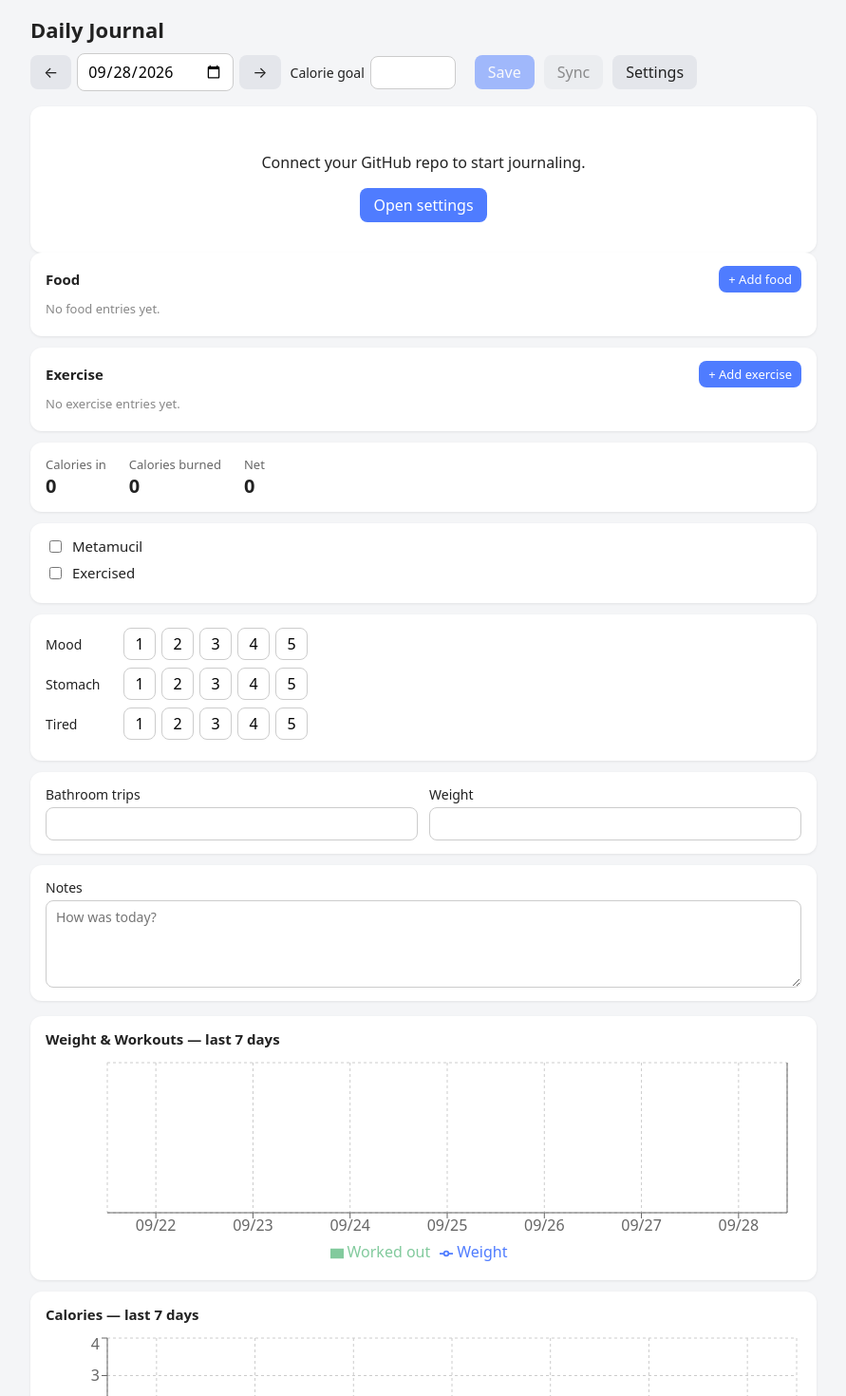
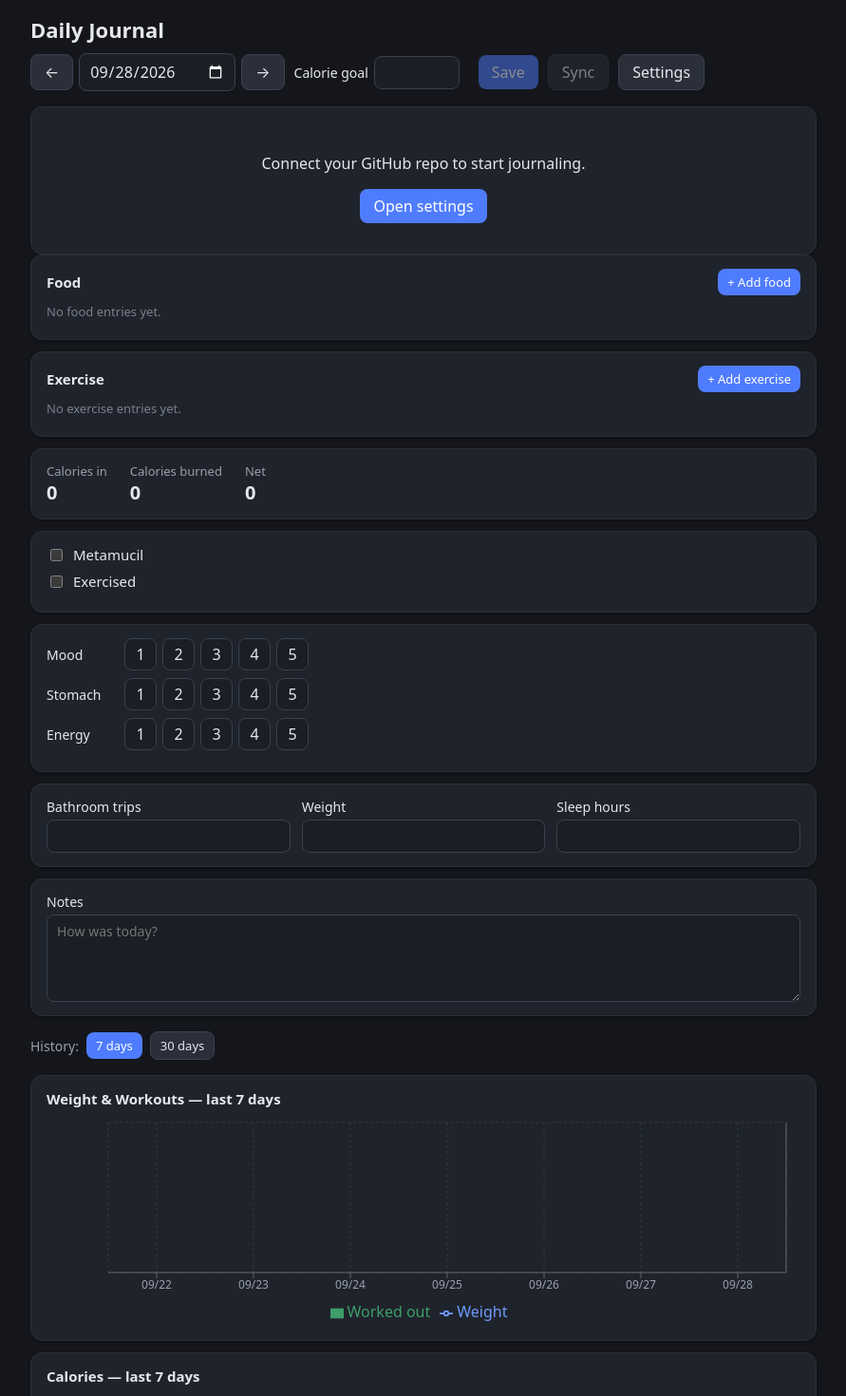
Before and after one commit to itsmedpp/journal, a React (Vite) app: page / in a window 1280 px wide. Shown: the top 1470 px of the page at 95% size, without its empty margins (194-1085 px from the left). Built offline with nearby package versions, Linux system fonts and the light colour scheme.

Commit message:
Dark mode, sleep hours, Energy rating, 7/30-day chart range

```diff
--- a/src/App.tsx
+++ b/src/App.tsx
@@ -22,6 +22,7 @@ export default function App() {
   const [dateKey, setDateKey] = useState(todayKey());
   const [draft, setDraft] = useState<JournalData | null>(null);
   const [showSettings, setShowSettings] = useState(false);
+  const [range, setRange] = useState<7 | 30>(7);
 
   const current = draft ?? data;
   const dirty = draft !== null;
@@ -111,7 +112,24 @@ export default function App() {
 
       <main>
         <DayEntryForm day={day} onChange={setDay} />
-        <Charts data={current} />
+        <div className="range-toggle">
+          <span>History:</span>
+          <button
+            type="button"
+            className={`btn small ${range === 7 ? '' : 'secondary'}`}
+            onClick={() => setRange(7)}
+          >
+            7 days
+          </button>
+          <button
+            type="button"
+            className={`btn small ${range === 30 ? '' : 'secondary'}`}
+            onClick={() => setRange(30)}
+          >
+            30 days
+          </button>
+        </div>
+        <Charts data={current} range={range} />
       </main>
 
       {showSettings && (
--- a/src/components/Charts.tsx
+++ b/src/components/Charts.tsx
@@ -15,12 +15,13 @@ import { JournalData, todayKey } from '../types';
 
 interface Props {
   data: JournalData;
+  range: number;
 }
 
-function last7Days(): string[] {
+function lastDays(n: number): string[] {
   const out: string[] = [];
   const d = new Date();
-  for (let i = 6; i >= 0; i--) {
+  for (let i = n - 1; i >= 0; i--) {
     const t = new Date(d);
     t.setDate(d.getDate() - i);
     out.push(todayKey(t));
@@ -28,17 +29,26 @@ function last7Days(): string[] {
   return out;
 }
 
-function shortLabel(key: string): string {
-  return key.slice(5).replace('-', '/');
+function shortLabel(key: string, compact: boolean): string {
+  return compact ? key.slice(8) : key.slice(5).replace('-', '/');
 }
 
-export function Charts({ data }: Props) {
-  const keys = last7Days();
+const axisStyle = { fill: '#9aa0ad', fontSize: 12 };
+const gridStroke = '#333a45';
+const tooltipStyle = {
+  contentStyle: { background: '#23272f', border: '1px solid #333a45', borderRadius: 8 },
+  labelStyle: { color: '#e6e8ec' },
+};
+
+export function Charts({ data, range }: Props) {
+  const keys = lastDays(range);
+  const compact = range > 7;
+  const lbl = (k: string) => shortLabel(k, compact);
 
   const weightRows = keys.map((k) => {
     const d = data.days[k];
     return {
-      day: shortLabel(k),
+      day: lbl(k),
       weight: d?.weight ?? null,
       exercised: d?.exercised ? 1 : 0,
     };
@@ -48,70 +58,77 @@ export function Charts({ data }: Props) {
     const d = data.days[k];
     const inCal = d ? d.foods.reduce((s, f) => s + (f.calories || 0), 0) : 0;
     const outCal = d ? d.exercises.reduce((s, e) => s + (e.caloriesBurned || 0), 0) : 0;
-    return { day: shortLabel(k), 'Calories in': inCal, 'Burned': outCal };
+    return { day: lbl(k), 'Calories in': inCal, 'Burned': outCal };
   });
 
   const ratingRows = keys.map((k) => {
     const d = data.days[k];
     return {
-      day: shortLabel(k),
+      day: lbl(k),
       Mood: d?.mood ?? null,
       Stomach: d?.stomach ?? null,
-      Tired: d?.tired ?? null,
+      Energy: d?.energy ?? null,
     };
   });
+
+  const sleepRows = keys.map((k) => ({
+    day: lbl(k),
+    'Sleep hours': data.days[k]?.sleepHours ?? null,
+  }));
+
+  const barSize = compact ? 8 : 24;
 
   return (
     <div className="charts">
       <section className="card">
-        <h3>Weight &amp; Workouts — last 7 days</h3>
+        <h3>Weight &amp; Workouts — last {range} days</h3>
         <ResponsiveContainer width="100%" height={220}>
           <ComposedChart data={weightRows}>
-            <CartesianGrid strokeDasharray="3 3" />
-            <XAxis dataKey="day" />
-            <YAxis yAxisId="w" domain={['auto', 'auto']} />
+            <CartesianGrid strokeDasharray="3 3" stroke={gridStroke} />
+            <XAxis dataKey="day" tick={axisStyle} interval={compact ? 2 : 0} />
+            <YAxis yAxisId="w" domain={['auto', 'auto']} tick={axisStyle} />
             <YAxis yAxisId="e" orientation="right" domain={[0, 1]} tick={false} width={10} />
-            <Tooltip />
+            <Tooltip {...tooltipStyle} />
             <Legend />
             <Bar
               yAxisId="e"
               dataKey="exercised"
               name="Worked out"
-              fill="#82ca9d"
+              fill="#3d9e6b"
               fillOpacity={0.35}
-              barSize={24}
+              barSize={barSize}
             />
             <Line
               yAxisId="w"
               type="monotone"
               dataKey="weight"
               name="Weight"
-              stroke="#4f7cff"
+              stroke="#6f9bff"
               strokeWidth={2}
               connectNulls
-              dot={{ r: 4 }}
+              dot={{ r: 3 }}
             />
           </ComposedChart>
         </ResponsiveContainer>
       </section>
 
       <section className="card">
-        <h3>Calories — last 7 days</h3>
+        <h3>Calories — last {range} days</h3>
         <ResponsiveContainer width="100%" height={220}>
           <ComposedChart data={calRows}>
-            <CartesianGrid strokeDasharray="3 3" />
-            <XAxis dataKey="day" />
-            <YAxis />
-            <Tooltip />
+            <CartesianGrid strokeDasharray="3 3" stroke={gridStroke} />
+            <XAxis dataKey="day" tick={axisStyle} interval={compact ? 2 : 0} />
+            <YAxis tick={axisStyle} />
+            <Tooltip {...tooltipStyle} />
             <Legend />
-            <Bar dataKey="Calories in" fill="#4f7cff" barSize={20} />
-            <Bar dataKey="Burned" fill="#f2a93b" barSize={20} />
+            <Bar dataKey="Calories in" fill="#6f9bff" barSize={barSize} />
+            <Bar dataKey="Burned" fill="#f2a93b" barSize={barSize} />
             {data.calorieGoal != null && (
               <ReferenceLine
                 y={data.calorieGoal}
-                stroke="#d64545"
+                stroke="#e05d5d"
                 strokeDasharray="6 4"
-                label={{ value: `Goal ${data.calorieGoal}`, position: 'insideTopRight', fill: '#d64545' }}
+                label={{ value: `Goal ${data.calorieGoal}`, position: 'insideTopRight', fill: '#e05d5d' }}
               />
             )}
           </ComposedChart>
@@ -119,18 +136,32 @@ export function Charts({ data }: Props) {
       </section>
 
       <section className="card">
-        <h3>Ratings — last 7 days</h3>
+        <h3>Ratings — last {range} days</h3>
         <ResponsiveContainer width="100%" height={220}>
           <LineChart data={ratingRows}>
-            <CartesianGrid strokeDasharray="3 3" />
-            <XAxis dataKey="day" />
-            <YAxis domain={[0, 5]} ticks={[1, 2, 3, 4, 5]} />
-            <Tooltip />
+            <CartesianGrid strokeDasharray="3 3" stroke={gridStroke} />
+            <XAxis dataKey="day" tick={axisStyle} interval={compact ? 2 : 0} />
+            <YAxis domain={[0, 5]} ticks={[1, 2, 3, 4, 5]} tick={axisStyle} />
+            <Tooltip {...tooltipStyle} />
             <Legend />
-            <Line type="monotone" dataKey="Mood" stroke="#4f7cff" strokeWidth={2} connectNulls />
-            <Line type="monotone" dataKey="Stomach" stroke="#82ca9d" strokeWidth={2} connectNulls />
-            <Line type="monotone" dataKey="Tired" stroke="#f2a93b" strokeWidth={2} connectNulls />
+            <Line type="monotone" dataKey="Mood" stroke="#6f9bff" strokeWidth={2} connectNulls dot={{ r: 2 }} />
+            <Line type="monotone" dataKey="Stomach" stroke="#3d9e6b" strokeWidth={2} connectNulls dot={{ r: 2 }} />
+            <Line type="monotone" dataKey="Energy" stroke="#f2a93b" strokeWidth={2} connectNulls dot={{ r: 2 }} />
           </LineChart>
+        </ResponsiveContainer>
+      </section>
+
+      <section className="card">
+        <h3>Sleep — last {range} days</h3>
+        <ResponsiveContainer width="100%" height={220}>
+          <ComposedChart data={sleepRows}>
+            <CartesianGrid strokeDasharray="3 3" stroke={gridStroke} />
+            <XAxis dataKey="day" tick={axisStyle} interval={compact ? 2 : 0} />
+            <YAxis domain={[0, 12]} tick={axisStyle} />
+            <Tooltip {...tooltipStyle} />
+            <Legend />
+            <Bar dataKey="Sleep hours" fill="#9b7bff" barSize={barSize} />
+          </ComposedChart>
         </ResponsiveContainer>
       </section>
     </div>
--- a/src/components/DayEntry.tsx
+++ b/src/components/DayEntry.tsx
@@ -134,10 +134,10 @@ export function DayEntryForm({ day, onChange }: Props) {
       <section className="card">
         <Rating label="Mood" value={day.mood} onChange={(v) => set({ mood: v })} />
         <Rating label="Stomach" value={day.stomach} onChange={(v) => set({ stomach: v })} />
-        <Rating label="Tired" value={day.tired} onChange={(v) => set({ tired: v })} />
+        <Rating label="Energy" value={day.energy} onChange={(v) => set({ energy: v })} />
       </section>
 
-      <section className="card grid2">
+      <section className="card grid3">
         <label>
           Bathroom trips
           <input
@@ -157,6 +157,17 @@ export function DayEntryForm({ day, onChange }: Props) {
             onChange={(e) => set({ weight: e.target.value === '' ? null : Number(e.target.value) })}
           />
         </label>
+        <label>
+          Sleep hours
+          <input
+            type="number"
+            step="0.5"
+            min={0}
+            max={24}
+            value={day.sleepHours ?? ''}
+            onChange={(e) => set({ sleepHours: e.target.value === '' ? null : Number(e.target.value) })}
+          />
+        </label>
       </section>
 
       <section className="card">
--- a/src/state.ts
+++ b/src/state.ts
@@ -1,6 +1,6 @@
 import { useCallback, useEffect, useRef, useState } from 'react';
 import { loadJournal, saveJournal } from './github';
-import { emptyJournal, JournalData, Settings } from './types';
+import { DayEntry, emptyJournal, JournalData, normalizeDay, Settings } from './types';
 
 const SETTINGS_KEY = 'journal.settings';
 const CACHE_KEY = 'journal.cache';
@@ -32,7 +32,13 @@ export function storeSettings(s: Settings) {
 function loadCache(): JournalData | null {
   try {
     const raw = localStorage.getItem(CACHE_KEY);
-    return raw ? (JSON.parse(raw) as JournalData) : null;
+    if (!raw) return null;
+    const parsed = JSON.parse(raw) as JournalData;
+    const days: Record<string, DayEntry> = {};
+    for (const [k, v] of Object.entries(parsed.days ?? {})) {
+      days[k] = normalizeDay(v);
+    }
+    return { calorieGoal: parsed.calorieGoal ?? null, days };
   } catch {
     return null;
   }
--- a/src/styles.css
+++ b/src/styles.css
@@ -1,10 +1,14 @@
+:root {
+  color-scheme: dark;
+}
+
 * { box-sizing: border-box; }
 
 body {
   margin: 0;
   font-family: system-ui, -apple-system, 'Segoe UI', sans-serif;
-  background: #f4f5f7;
-  color: #222;
+  background: #14161b;
+  color: #e6e8ec;
 }
 
 .app { max-width: 860px; margin: 0 auto; padding: 16px; }
@@ -25,12 +29,12 @@ body {
 .date-nav { display: flex; align-items: center; gap: 6px; }
 .goal { display: flex; align-items: center; gap: 6px; font-size: 14px; }
 .goal input { width: 90px; }
-.status { font-size: 13px; color: #666; }
-.status.error { color: #d64545; }
-.status.dirty { color: #b07800; }
+.status { font-size: 13px; color: #9aa0ad; }
+.status.error { color: #e05d5d; }
+.status.dirty { color: #f2a93b; }
 .error {
-  background: #fdecec;
-  color: #a33333;
+  background: #3a2226;
+  color: #f0a8a8;
   padding: 8px 12px;
   border-radius: 8px;
   font-size: 13px;
@@ -39,13 +43,15 @@ body {
 
 input, textarea {
   padding: 7px 10px;
-  border: 1px solid #ccc;
+  border: 1px solid #3a4150;
   border-radius: 8px;
   font: inherit;
-  background: #fff;
+  background: #1b1e25;
+  color: #e6e8ec;
 }
-input:focus, textarea:focus { outline: 2px solid #4f7cff55; border-color: #4f7cff; }
+input:focus, textarea:focus { outline: 2px solid #6f9bff55; border-color: #6f9bff; }
 textarea { width: 100%; resize: vertical; }
+input[type='date'], input[type='number'] { color-scheme: dark; }
 
 .btn {
   padding: 7px 14px;
@@ -57,25 +63,34 @@ textarea { width: 100%; resize: vertical; }
   cursor: pointer;
 }
 .btn:disabled { opacity: 0.5; cursor: default; }
-.btn.secondary { background: #e4e6eb; color: #222; }
+.btn.secondary { background: #2a2f3a; color: #e6e8ec; border: 1px solid #3a4150; }
 .btn.small { padding: 5px 10px; font-size: 13px; }
 .btn.icon {
   background: transparent;
-  color: #999;
+  color: #777;
   font-size: 18px;
   padding: 2px 8px;
 }
-.btn.icon:hover { color: #d64545; }
+.btn.icon:hover { color: #e05d5d; }
 
 main { display: flex; flex-direction: column; gap: 16px; }
 .day-form { display: flex; flex-direction: column; gap: 12px; }
 .charts { display: flex; flex-direction: column; gap: 12px; }
 
+.range-toggle {
+  display: flex;
+  align-items: center;
+  gap: 8px;
+  font-size: 14px;
+  color: #9aa0ad;
+}
+
 .card {
-  background: #fff;
+  background: #1f232b;
+  border: 1px solid #2a2f3a;
   border-radius: 12px;
   padding: 14px 16px;
-  box-shadow: 0 1px 3px rgba(0, 0, 0, 0.08);
+  box-shadow: 0 1px 3px rgba(0, 0, 0, 0.4);
 }
 .card h3 { margin: 0 0 10px; font-size: 15px; }
 .card-header {
@@ -94,8 +109,8 @@ main { display: flex; flex-direction: column; gap: 16px; }
 .row .num { width: 90px; }
 
 .totals { display: flex; gap: 24px; flex-wrap: wrap; }
-.total { display: flex; flex-direction: column; font-size: 13px; color: #666; }
-.total strong { font-size: 20px; color: #222; }
+.total { display: flex; flex-direction: column; font-size: 13px; color: #9aa0ad; }
+.total strong { font-size: 20px; color: #e6e8ec; }
 
 .rating { display: flex; align-items: center; gap: 12px; margin-bottom: 8px; }
 .rating-label { width: 70px; font-size: 14px; }
@@ -103,27 +118,30 @@ main { display: flex; flex-direction: column; gap: 16px; }
 .rating-btn {
   width: 34px; height: 34px;
   border-radius: 8px;
-  border: 1px solid #ccc;
-  background: #fff;
+  border: 1px solid #3a4150;
+  background: #1b1e25;
+  color: #e6e8ec;
   cursor: pointer;
   font: inherit;
 }
 .rating-btn.active { background: #4f7cff; color: #fff; border-color: #4f7cff; }
 
 .grid2 { display: grid; grid-template-columns: 1fr 1fr; gap: 12px; }
+.grid3 { display: grid; grid-template-columns: 1fr 1fr 1fr; gap: 12px; }
 
-.hint { font-size: 13px; color: #888; margin: 6px 0; }
+.hint { font-size: 13px; color: #7a808d; margin: 6px 0; }
 
 .notice { text-align: center; padding: 32px; }
 
 .modal-backdrop {
   position: fixed; inset: 0;
-  background: rgba(0, 0, 0, 0.4);
+  background: rgba(0, 0, 0, 0.6);
   display: flex; align-items: center; justify-content: center;
   z-index: 10;
 }
 .modal {
-  background: #fff;
+  background: #1f232b;
+  border: 1px solid #2a2f3a;
   border-radius: 12px;
   padding: 20px 24px;
   width: min(420px, 92vw);
--- a/src/types.ts
+++ b/src/types.ts
@@ -15,9 +15,10 @@ export interface DayEntry {
   exercised: boolean;
   mood: number | null;
   stomach: number | null;
-  tired: number | null;
+  energy: number | null;
   bathroomTrips: number;
   weight: number | null;
+  sleepHours: number | null;
   notes: string;
 }
 
@@ -41,9 +42,10 @@ export function emptyDay(): DayEntry {
     exercised: false,
     mood: null,
     stomach: null,
-    tired: null,
+    energy: null,
     bathroomTrips: 0,
     weight: null,
+    sleepHours: null,
     notes: '',
   };
 }
@@ -52,6 +54,17 @@ export function emptyJournal(): JournalData {
   return { calorieGoal: null, days: {} };
 }
 
+// Fill defaults and migrate legacy field names (e.g. tired -> energy)
+export function normalizeDay(raw: Partial<DayEntry> & { tired?: number | null }): DayEntry {
+  const base = emptyDay();
+  return {
+    ...base,
+    ...raw,
+    energy: raw.energy ?? raw.tired ?? null,
+    sleepHours: raw.sleepHours ?? null,
+  };
+}
+
 export function todayKey(d: Date = new Date()): string {
   const y = d.getFullYear();
   const m = String(d.getMonth() + 1).padStart(2, '0');
```
Also changed, not shown: src/github.ts (+6 -5 lines).
